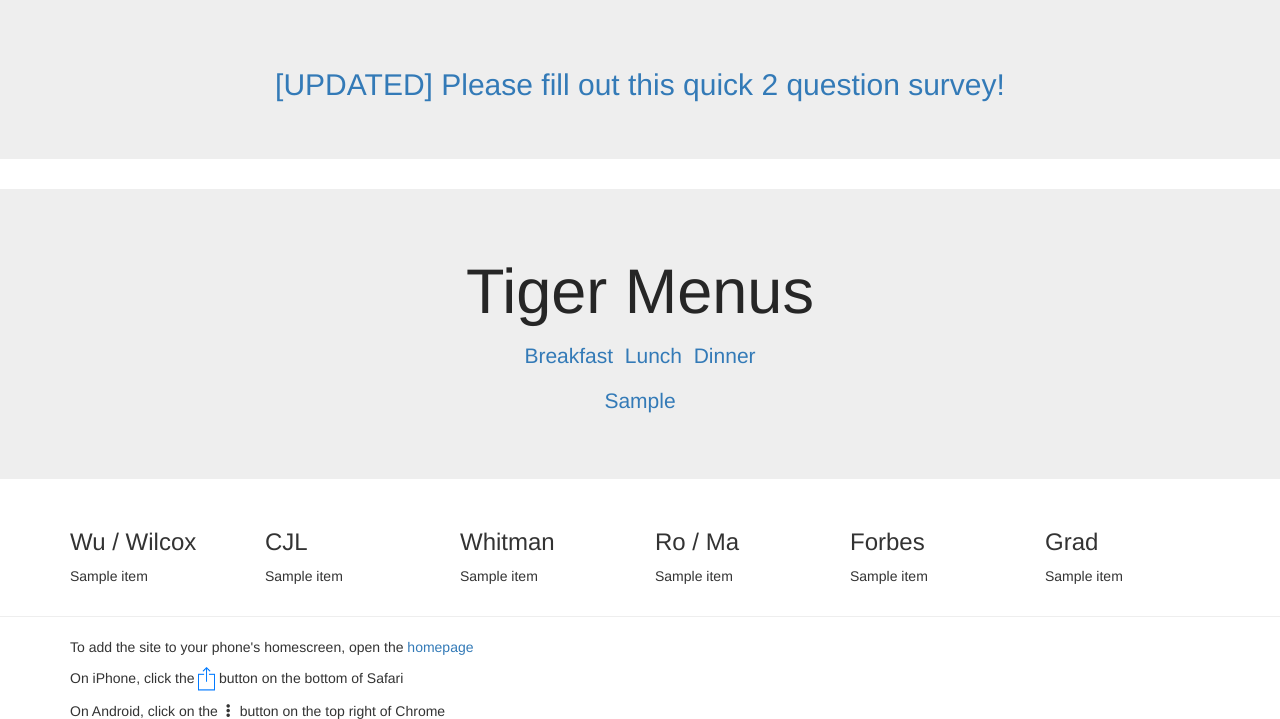
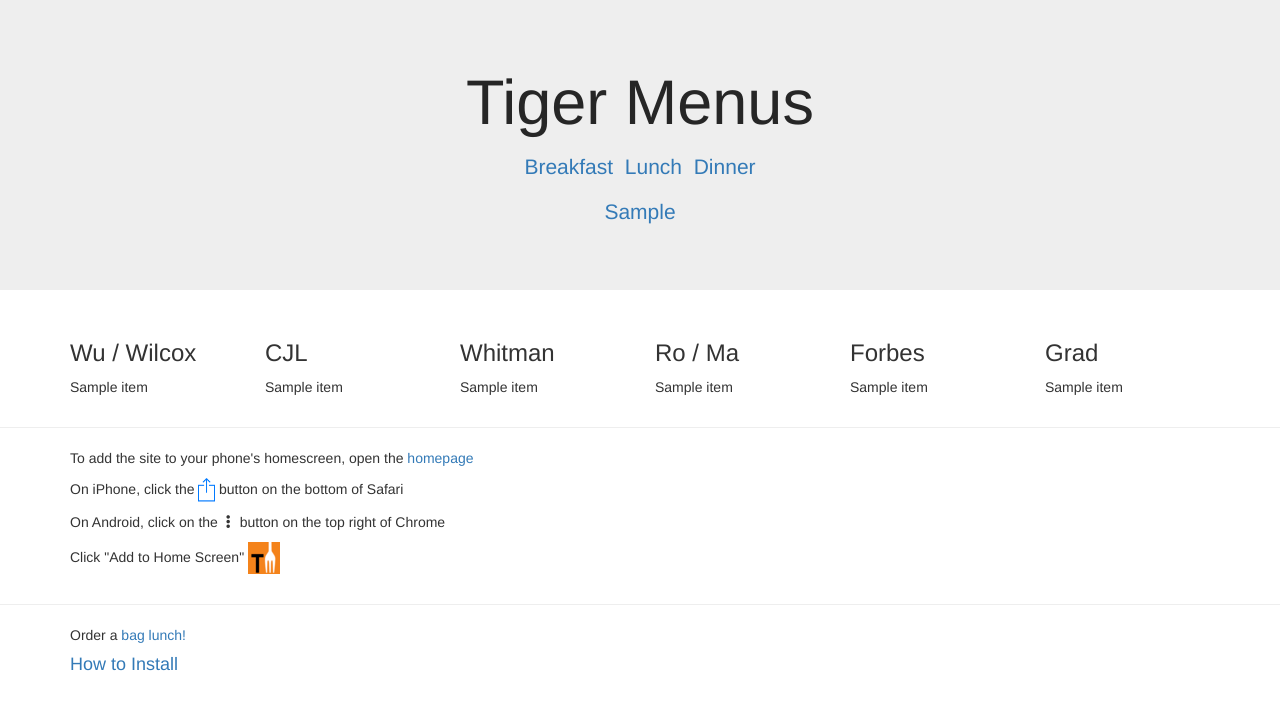
Before and after one commit to axu2/tiger-menus, a Python web app: template app/templates/meal.html in a window 1280 px wide. Shown: the top 719 px of the page. Run offline with Jinja, Linux system fonts and the light colour scheme; the template is opened without the code that fills it: most values are stand-ins (such as "Sample title", 1, 10 or a date in 2020); some libraries are stand-ins or nearby versions.

Commit message:
Update base.html

```diff
--- a/app/templates/base.html
+++ b/app/templates/base.html
@@ -40,12 +40,6 @@
 
 </head>
 <body style="padding-bottom: 20px;">
-
-  <div class="jumbotron text-center">
-    <a href="https://docs.google.com/forms/d/e/1FAIpQLScSqW2uIu4-3DO8VsRiwVcKfpU06jtX3mCG9-gw5Ncts6qV5Q/viewform?usp=sf_link">
-      <h2>[UPDATED] Please fill out this quick 2 question survey!</h2></a>
-  </div>
-
   <div class="jumbotron text-center">
     <a href="/" style="color: #262626; text-decoration: none;"><h1>Tiger Menus</h1></a>
     <p></p>
```
